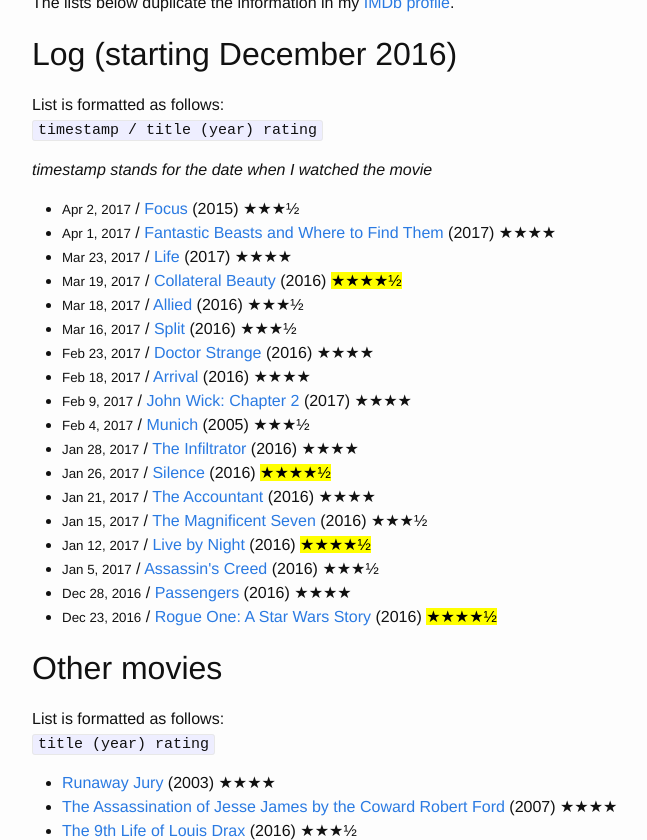
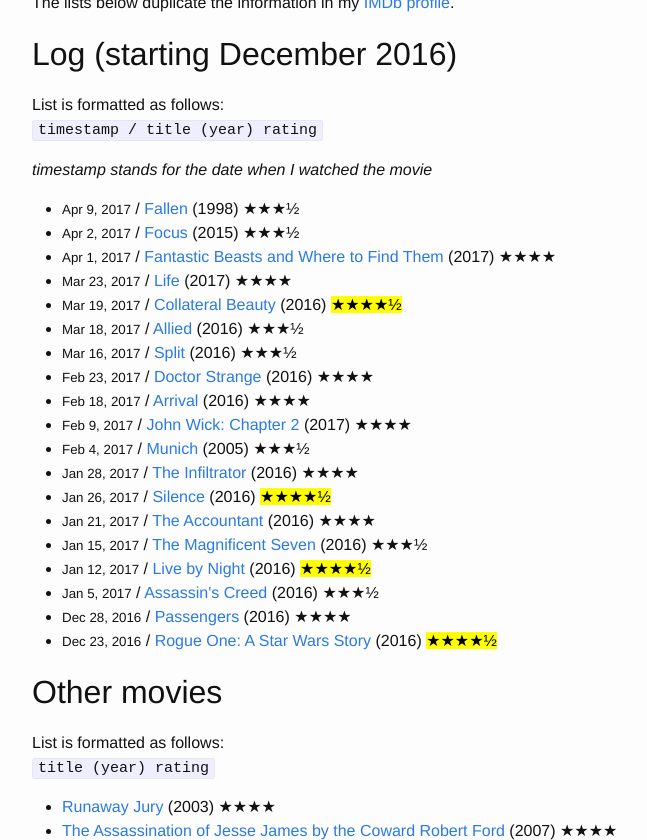
Before and after one commit to aspyatkin/personal-website, a Jekyll site: the page built from movie-list.md, in a window 1280 px wide and 900 px high, scrolled down 452 px, cut to the strip 60-900 px from the top of the window. Shown: the whole strip, without its empty margins (238-885 px from the left). Built offline with Jekyll 4.4.1, drawn with Linux system fonts in a browser that asks for light colours.

Commit message:
Update movie list

```diff
--- a/movie-list.md
+++ b/movie-list.md
@@ -5,6 +5,12 @@
 permalink: /movie-list/
 top_ndx: 4
 log_list:
+  - date: 'Apr 9, 2017'
+    title: 'Fallen'
+    year: 1998
+    rating: 3.5
+    url: 'http://www.imdb.com/title/tt0119099/'
+
   - date: 'Apr 2, 2017'
     title: 'Focus'
     year: 2015
```
